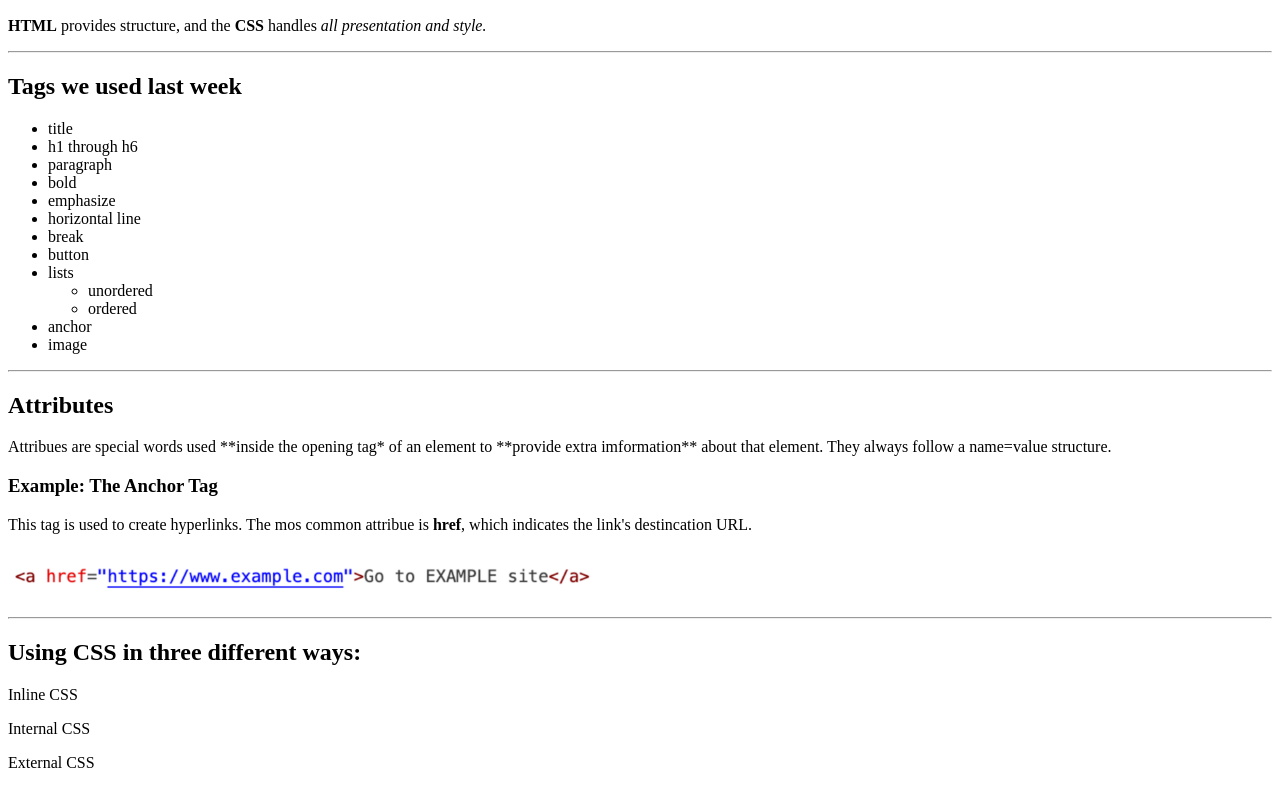
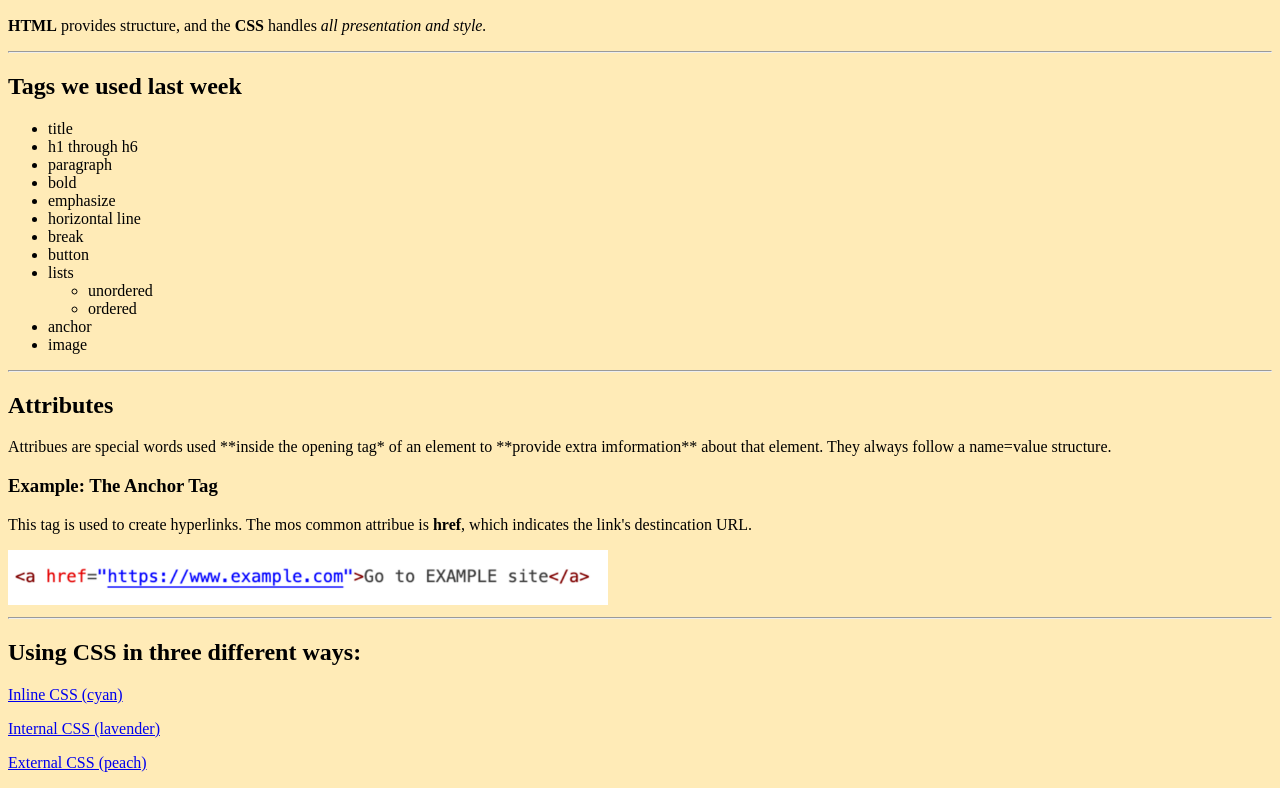
Before and after one commit to TPelevin/intro-to-programming-web, a plain HTML site: page web-day-2/external.html in a window 1280 px wide. Shown: the part 110-898 px from the top of the page. Drawn offline with Linux system fonts and the light colour scheme.

Commit message:
CSS added

```diff
--- a/web-day-2/external.html
+++ b/web-day-2/external.html
@@ -5,6 +5,7 @@
     <meta name="viewport" content="width=device-width, initial-scale=1.0">
     <title>Web Day 2 Original.html</title>
 </head>
+    <link rel="stylesheet" href="styles.css">
 <body>
     <h1>HTML Fundamentals</h1>
     <h2>What is HTML for?</h2>
@@ -36,8 +37,8 @@
     <img src="assets/Anchor_Example.png" width="600">
     <hr>
     <h2>Using CSS in three different ways:</h2>
-    <p><a href="inline.html"></a> Inline CSS</p>
-    <p><a href="internal.html"></a> Internal CSS</p>
-    <p><a href="external.html"></a> External CSS</p>
+    <p><a href="inline.html"> Inline CSS (cyan)</a></p>
+    <p><a href="internal.html"> Internal CSS (lavender)</a></p>
+    <p><a href="external.html"> External CSS (peach)</a></p>
 </body>
 </html>
--- /dev/null
+++ b/web-day-2/styles.css
@@ -0,0 +1,3 @@
+body {
+    background-color: rgb(255, 235, 183);
+}
```
Also changed, not shown: web-day-2/inline.html (+4 -4 lines), web-day-2/internal.html (+8 -3 lines), web-day-2/original.html (+3 -3 lines).
